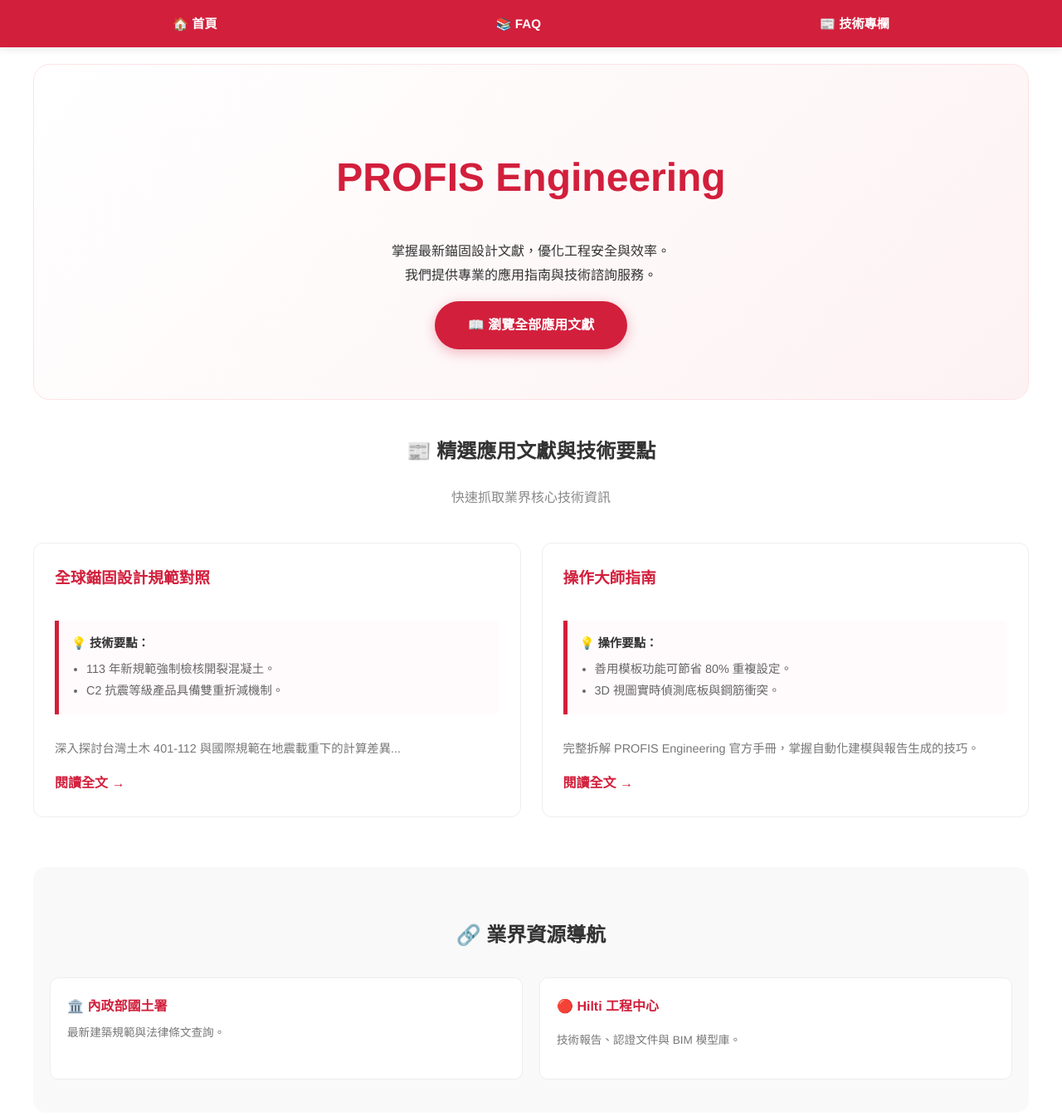
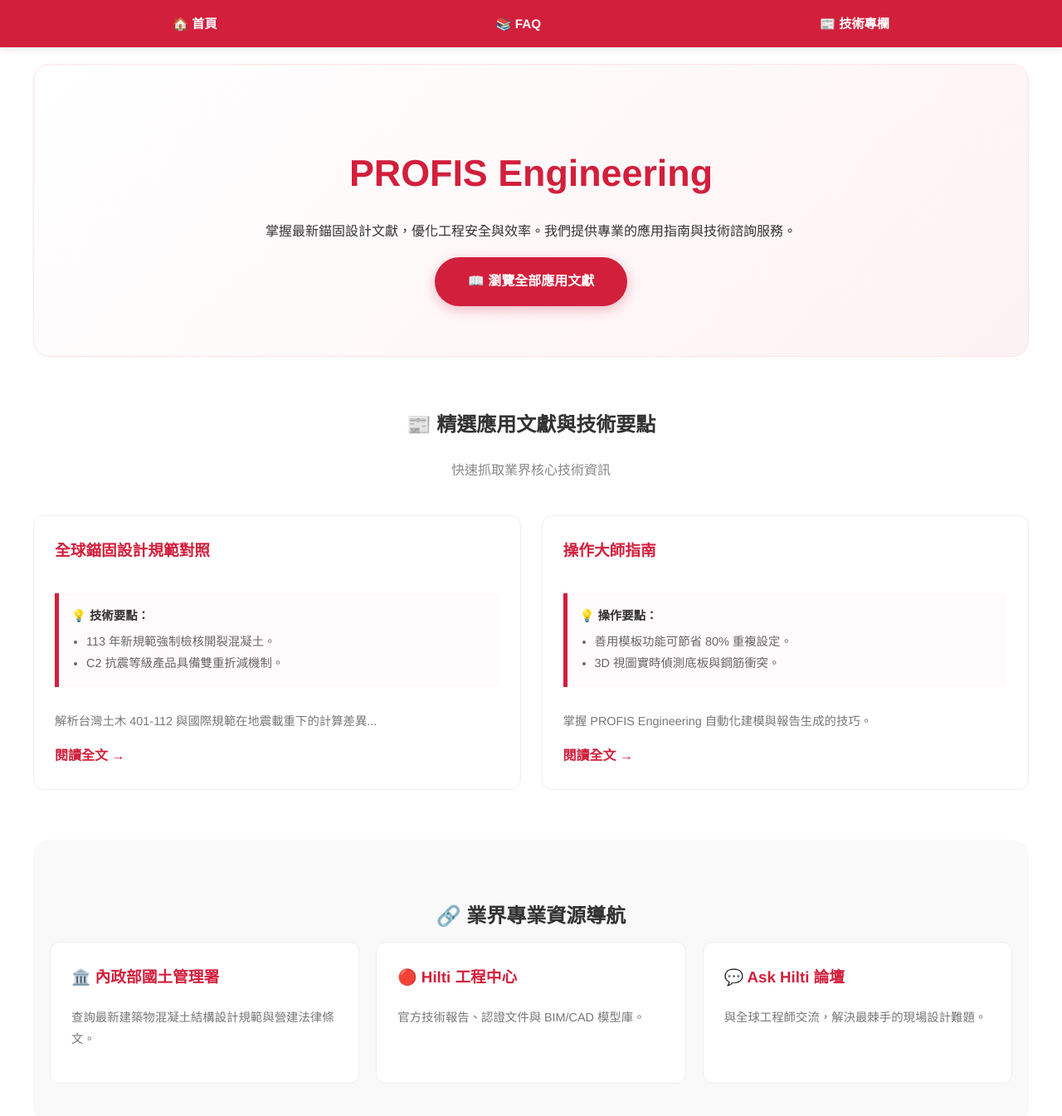
Before and after one commit to SSTTW/TWsoftware-FAQ, a Jekyll site: the page built from index.md, in a window 1280 px wide and 1400 px high. Shown: the top 1345 px of the window at 83% size. Built offline with Jekyll 4.4.1, drawn with Linux system fonts in a browser that asks for light colours; part of the change alters nothing that is shown; some of the changed text lies outside the part shown.

Commit message:
Update index.md

```diff
--- a/index.md
+++ b/index.md
@@ -7,12 +7,18 @@ title: MOTW 技術支援中心
 <meta name="viewport" content="width=device-width, initial-scale=1.0">
 
 <style>
-  /* 全域風格 */
-  body { color: #333; background-color: #ffffff; line-height: 1.8; font-family: "Helvetica Neue", Helvetica, Arial, "PingFang TC", "Microsoft JhengHei", sans-serif; }
+  /* 全域與響應式風格強化 */
+  body {
+    color: #333;
+    background-color: #ffffff;
+    line-height: 1.8;
+    font-family: "Helvetica Neue", Helvetica, Arial, "PingFang TC", "Microsoft JhengHei", sans-serif;
+  }
+
   .site-footer, footer { display: none !important; }
-  a { text-decoration: none; transition: 0.3s; }
+  a { text-decoration: none; transition: 0.3s ease; }
 
-  /* Hero 區塊：品牌視覺 */
+  /* 品牌 Hero 區塊 */
   .hero-section {
     text-align: center;
     padding: 60px 20px;
@@ -21,7 +27,14 @@ title: MOTW 技術支援中心
     margin-bottom: 40px;
     border: 1px solid #fee2e5;
   }
-  .hero-section h1 { color: #D21F3C !important; font-size: clamp(2em, 5vw, 3em); font-weight: 800; border-bottom: none !important; }
+
+  .hero-section h1 {
+    color: #D21F3C !important;
+    font-size: clamp(1.8em, 5vw, 2.8em);
+    font-weight: 800;
+    margin-bottom: 15px;
+    border-bottom: none !important;
+  }
 
   /* Key Takeaways 小卡風格 */
   .takeaway-box {
@@ -36,19 +49,62 @@ title: MOTW 技術支援中心
   .takeaway-box ul { margin: 5px 0 0 18px; padding: 0; color: #666; }
 
   /* 文章網格 */
-  .article-preview-grid { display: grid; grid-template-columns: repeat(auto-fit, minmax(320px, 1fr)); gap: 25px; margin: 40px 0; }
-  .article-card { background: #fff; border: 1px solid #eee; padding: 25px; border-radius: 12px; transition: 0.3s; display: flex; flex-direction: column; }
-  .article-card:hover { transform: translateY(-5px); box-shadow: 0 10px 30px rgba(0,0,0,0.08); }
+  .article-preview-grid {
+    display: grid;
+    grid-template-columns: repeat(auto-fit, minmax(320px, 1fr));
+    gap: 25px;
+    margin: 40px 0;
+  }
+
+  .article-card {
+    background: #fff;
+    border: 1px solid #eee;
+    padding: 25px;
+    border-radius: 12px;
+    transition: 0.3s;
+    display: flex;
+    flex-direction: column;
+  }
+
+  .article-card:hover {
+    transform: translateY(-5px);
+    box-shadow: 0 10px 30px rgba(0,0,0,0.08);
+  }
+
+  /* 資源導航區 */
+  .resource-section {
+    background-color: #f9f9f9;
+    padding: 50px 20px;
+    border-radius: 20px;
+    margin: 60px 0;
+  }
+
+  .info-grid {
+    display: flex;
+    flex-wrap: wrap;
+    justify-content: center;
+    gap: 20px;
+  }
+
+  .info-card {
+    flex: 1;
+    min-width: 250px;
+    padding: 25px;
+    border: 1px solid #eee;
+    border-radius: 12px;
+    background: #fff;
+    text-decoration: none;
+  }
 </style>
 
 <div class="hero-section">
   <h1>PROFIS Engineering</h1>
-  <p>掌握最新錨固設計文獻，優化工程安全與效率。<br>我們提供專業的應用指南與技術諮詢服務。</p>
+  <p>掌握最新錨固設計文獻，優化工程安全與效率。我們提供專業的應用指南與技術諮詢服務。</p>
   <a href="/TWsoftware-FAQ/blog.html" style="display: inline-block; padding: 15px 40px; background: #D21F3C; color: white; border-radius: 50px; font-weight: bold; box-shadow: 0 4px 15px rgba(210,31,60,0.3);">📖 瀏覽全部應用文獻</a>
 </div>
 
-<h2 style="text-align: center; color: #333;">📰 精選應用文獻與技術要點</h2>
-<p style="text-align: center; color: #888;">快速抓取業界核心技術資訊</p>
+<h2 style="text-align: center; color: #333; margin-top: 60px;">📰 精選應用文獻與技術要點</h2>
+<p style="text-align: center; color: #888; margin-bottom: 30px;">快速抓取業界核心技術資訊</p>
 
 <div class="article-preview-grid">
   <div class="article-card">
@@ -60,7 +116,7 @@ title: MOTW 技術支援中心
         <li>C2 抗震等級產品具備雙重折減機制。</li>
       </ul>
     </div>
-    <p style="font-size:0.9em; color:#777; flex-grow:1;">深入探討台灣土木 401-112 與國際規範在地震載重下的計算差異...</p>
+    <p style="font-size:0.9em; color:#777; flex-grow:1;">解析台灣土木 401-112 與國際規範在地震載重下的計算差異...</p>
     <a href="/TWsoftware-FAQ/blog.html" style="font-weight:bold; color:#D21F3C;">閱讀全文 →</a>
   </div>
 
@@ -73,31 +129,22 @@ title: MOTW 技術支援中心
         <li>3D 視圖實時偵測底板與鋼筋衝突。</li>
       </ul>
     </div>
-    <p style="font-size:0.9em; color:#777; flex-grow:1;">完整拆解 PROFIS Engineering 官方手冊，掌握自動化建模與報告生成的技巧。</p>
+    <p style="font-size:0.9em; color:#777; flex-grow:1;">掌握 PROFIS Engineering 自動化建模與報告生成的技巧。</p>
     <a href="/TWsoftware-FAQ/blog.html" style="font-weight:bold; color:#D21F3C;">閱讀全文 →</a>
   </div>
 </div>
 
-<div style="background: #f9f9f9; padding: 40px 20px; border-radius: 15px; margin: 60px 0;">
-  <h2 style="text-align: center; color: #333; margin-bottom: 30px;">🔗 業界資源導航</h2>
-  <div style="display: flex; flex-wrap: wrap; justify-content: center; gap: 20px;">
-    <a href="https://www.cpami.gov.tw/" target="_blank" style="background:#fff; padding:20px; border-radius:10px; border:1px solid #eee; flex:1; min-width:250px;">
-      <h4 style="margin:0; color:#D21F3C;">🏛️ 內政部國土署</h4>
-      <p style="font-size:0.85em; color:#777; margin:5px 0 0;">最新建築規範與法律條文查詢。</p>
+<div class="resource-section">
+  <h2 style="text-align: center; color: #333; margin-bottom: 10px;">🔗 業界專業資源導航</h2>
+  <div class="info-grid">
+    <a href="https://www.nlma.gov.tw/ch" target="_blank" class="info-card">
+      <h3 style="color:#D21F3C !important; margin-top:0;">🏛️ 內政部國土管理署</h3>
+      <p style="font-size:0.9em; color:#777;">查詢最新建築物混凝土結構設計規範與營建法律條文。</p>
     </a>
-    <a href="https://www.hilti.com.tw/engineering/" target="_blank" style="background:#fff; padding:20px; border-radius:10px; border:1px solid #eee; flex:1; min-width:250px;">
-      <h4 style="margin:0; color:#D21F3C;">🔴 Hilti 工程中心</h4>
-      <p style="font-size:0.85em; color:#777;">技術報告、認證文件與 BIM 模型庫。</p>
+    <a href="https://www.hilti.com.tw/engineering/" target="_blank" class="info-card">
+      <h3 style="color:#D21F3C !important; margin-top:0;">🔴 Hilti 工程中心</h3>
+      <p style="font-size:0.9em; color:#777;">官方技術報告、認證文件與 BIM/CAD 模型庫。</p>
     </a>
-  </div>
-</div>
-
-<div style="text-align: center; padding: 40px 0; border: 2px dashed #eee; border-radius: 15px;">
-  <h3 style="color: #333;">❓ 需要解決具體技術問題？</h3>
-  <p style="color: #666;">針對軟體報錯或具體參數設定，請查閱我們的問答集。</p>
-  <a href="/TWsoftware-FAQ/faq.html" style="color: #D21F3C; font-weight: bold; text-decoration: underline;">進入 FAQ 常見問答集</a>
-</div>
-
-<p align="center" style="color:#808080; font-size:0.85em; margin-top:60px;">
-  © 2026 Hilti Engineering Support Team | MOTW 技術組維護
-</p>
+    <a href="https://ask.hilti.com.tw/" target="_blank" class="info-card">
+      <h3 style="color:#D21F3C !important; margin-top:0;">💬 Ask Hilti 論壇</h3>
+      <p style="font-size:0.9em; color:#777;">與全球工程師交流，解決最棘手的現場設計難題。</p>
```
